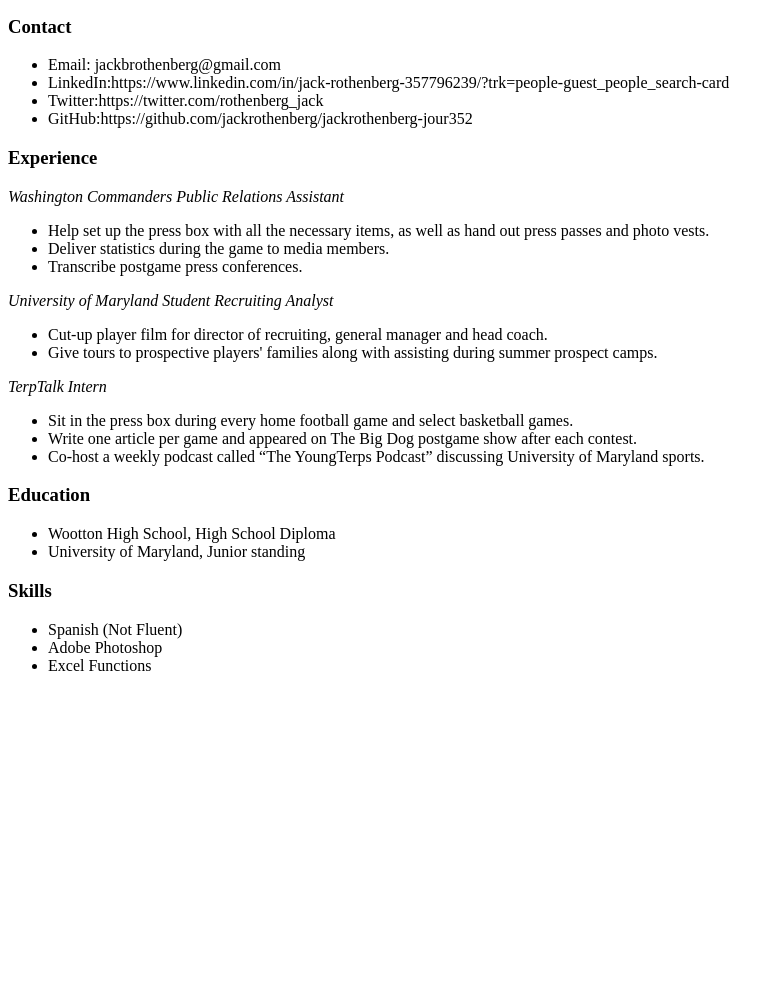
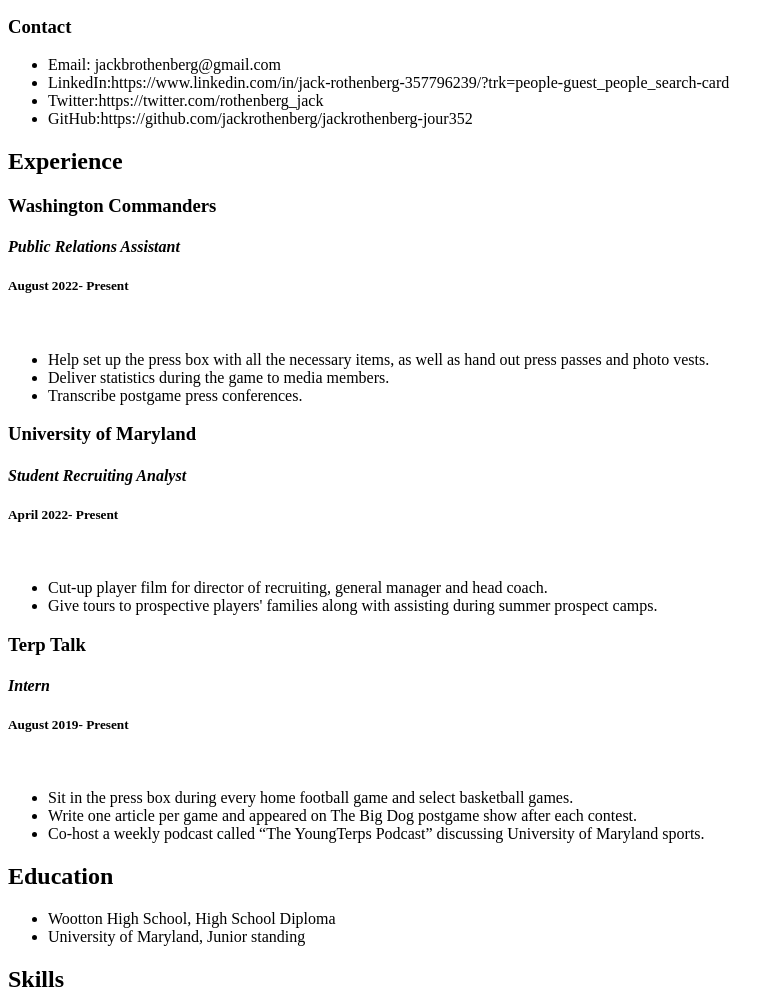
Before and after one commit to jackrothenberg/jackrothenberg-jour352, a plain HTML site: page <!DOCTYPE html>.html in a window 1280 px wide. Shown: the part 148-1144 px from the top of the page, without its empty margins (0-784 px from the left). Before the commit the page ends 839 px from the top, so only its background shows below. Drawn offline with Linux system fonts and the light colour scheme.

Commit message:
edits html

```diff
--- a/<!DOCTYPE html>.html
+++ b/<!DOCTYPE html>.html
@@ -3,7 +3,7 @@
 
     <title>Jack's Resume</title>
 
-<link rel="html" href="styles.css">
+<link rel="html" href="style.css">
 
     </head>
     <body>
@@ -22,9 +22,11 @@
   <li>GitHub:https://github.com/jackrothenberg/jackrothenberg-jour352</li>
 </ul>
 
-<h3>Experience</h3>
+<h2>Experience</h2>
 
-<p><i>Washington Commanders Public Relations Assistant</i>
+<h3><b>Washington Commanders</b></h3>
+<h4><i>Public Relations Assistant</i></h4>
+<h5>August 2022- Present</h5>
     <br>
 <ul>
     <li>Help set up the press box with all the necessary items, as well as hand out press passes and photo vests.</li>
@@ -33,7 +35,9 @@
 </ul>
 </p>
 
-<p><i>University of Maryland Student Recruiting Analyst</i>
+<h3><b>University of Maryland</b></h3>
+<h4><i>Student Recruiting Analyst</i></h4>
+<h5>April 2022- Present</h5>
 <br>
 <ul>
     <li>Cut-up player film for director of recruiting, general manager and head coach.</li>
@@ -41,7 +45,9 @@
 </ul>
 </p>
 
-<p><i>TerpTalk Intern</i>
+<h3><b>Terp Talk</b></h3>
+<h4><i>Intern</i></h4>
+<h5>August 2019- Present</h5>
 <br>
 <ul>
     <li>Sit in the press box during every home football game and select basketball games.</li>
@@ -50,13 +56,13 @@
 </ul>
 </p>
 
-<h3>Education</h3>
+<h2>Education</h2>
 <ul>
     <li>Wootton High School, High School Diploma</li>
     <li>University of Maryland, Junior standing</li>
 </ul>
 
-<h3>Skills</h3>
+<h2>Skills</h2>
 <ul>
     <li>Spanish (Not Fluent)</li>
     <li>Adobe Photoshop</li>
--- a/resume/style.css
+++ b/resume/style.css
@@ -33,6 +33,7 @@ h4{
   font-size: 1.5em;
   font-weight: 600;
 }
+/*-- job dates */
 h5 {
   font-weight: 400;
   font-size: 1em;
```
Lines whose indentation alone changed are shown as unchanged.
